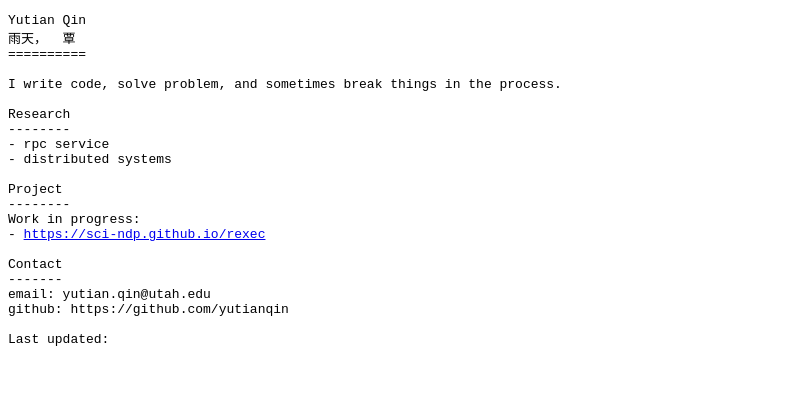
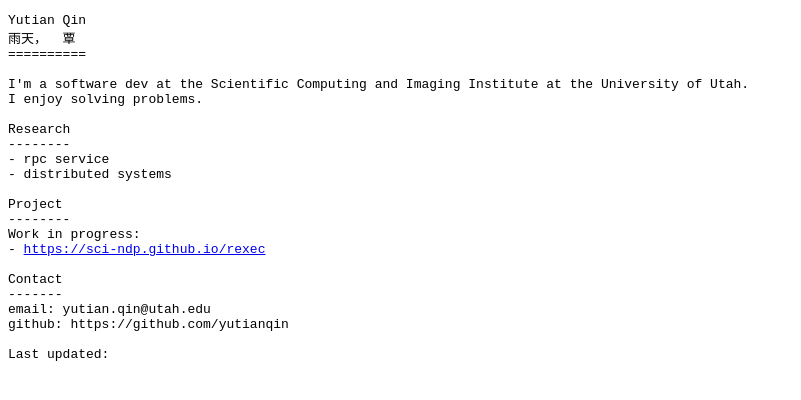
Before and after one commit to yutianqin/yutianqin.github.io, a plain HTML site: page index.html in a window 1280 px wide. Shown: the whole page, without its empty margins (0-801 px from the left). Drawn offline with Linux system fonts and the light colour scheme.

Commit message:
content update

```diff
--- a/index.html
+++ b/index.html
@@ -14,7 +14,8 @@ Yutian Qin
 雨天，  覃
 ==========
 
-I write code, solve problem, and sometimes break things in the process.
+I'm a software dev at the Scientific Computing and Imaging Institute at the University of Utah.
+I enjoy solving problems.
 
 Research
 --------
```
Also changed, not shown: 1 other file.
